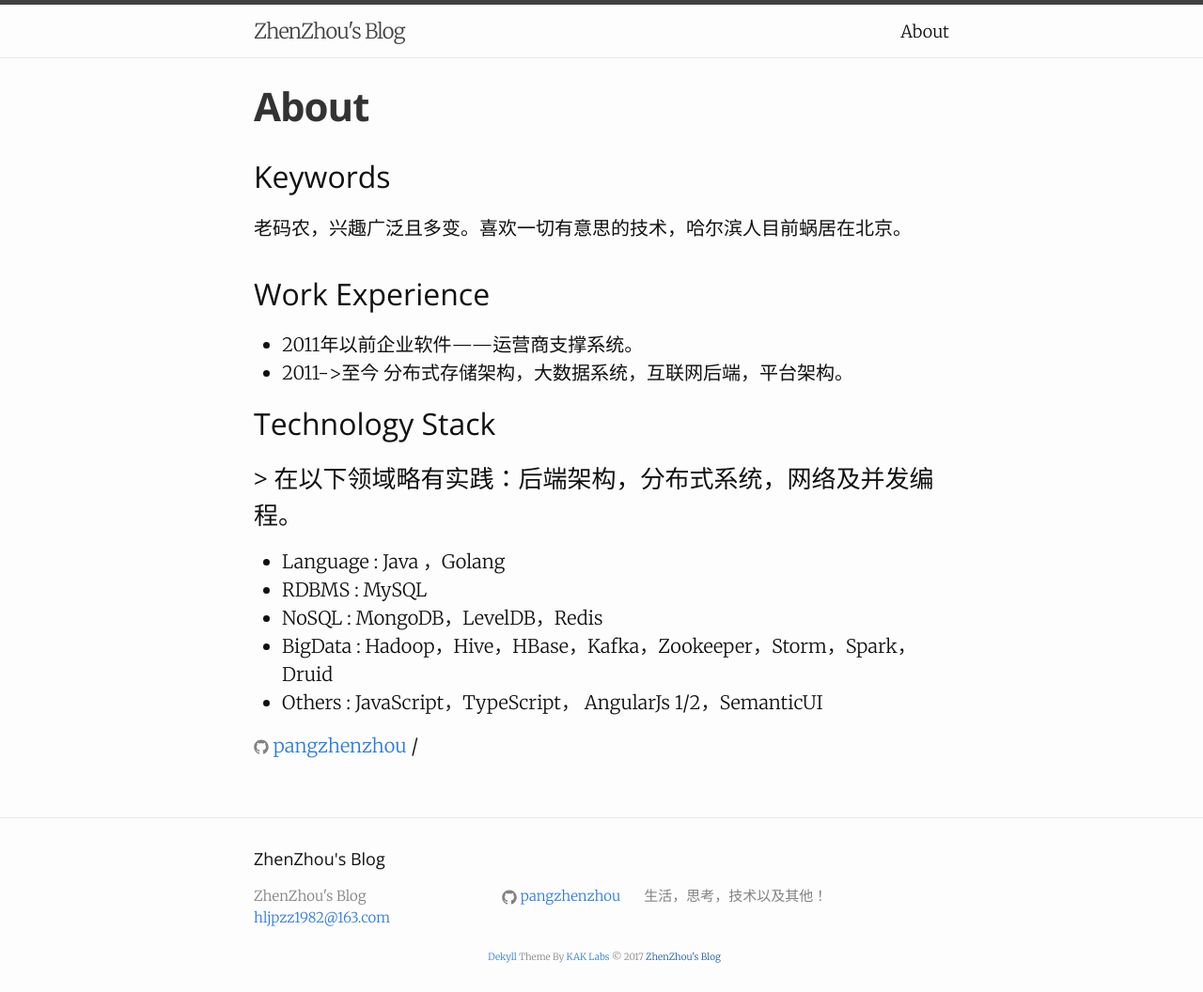
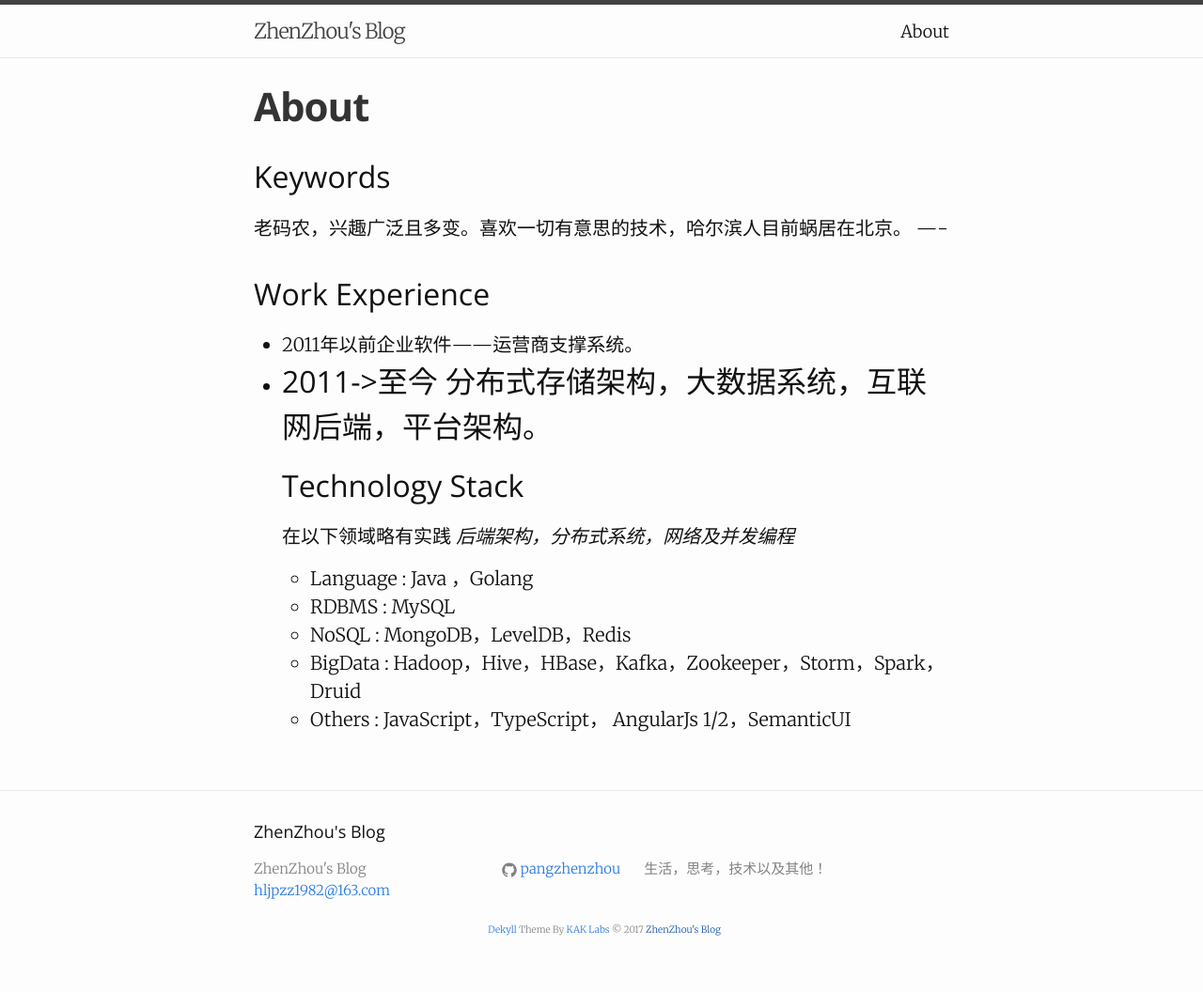
Before and after one commit to pangzhenzhou/pzz-github-pages-blog, a Jekyll site: the page built from about.md, in a window 1280 px wide. Shown: the whole page at 94% size. Built offline with Jekyll 4.4.1, drawn with Linux system fonts in a browser that asks for light colours; after the commit the page ends 1027 px from its top, so only the background shows below that.

Commit message:
update about page

```diff
--- a/about.md
+++ b/about.md
@@ -5,19 +5,16 @@ permalink: /about/
 ---
 ## Keywords
 老码农，兴趣广泛且多变。喜欢一切有意思的技术，哈尔滨人目前蜗居在北京。
-
+----
 ## Work Experience
 * 2011年以前企业软件——运营商支撑系统。
 * 2011->至今 分布式存储架构，大数据系统，互联网后端，平台架构。
+----
+## Technology Stack
+####    在以下领域略有实践 *后端架构，分布式系统，网络及并发编程*
 
-## Technology Stack
-
-### > 在以下领域略有实践：后端架构，分布式系统，网络及并发编程。
-
-* Language : Java ，Golang
-* RDBMS    : MySQL
-* NoSQL    : MongoDB，LevelDB，Redis
-* BigData  : Hadoop，Hive，HBase，Kafka，Zookeeper，Storm，Spark，Druid
-* Others   : JavaScript，TypeScript， AngularJs 1/2，SemanticUI
-
-{% include icon-github.html username="pangzhenzhou" %} /
+    * Language : Java ，Golang
+    * RDBMS    : MySQL
+    * NoSQL    : MongoDB，LevelDB，Redis
+    * BigData  : Hadoop，Hive，HBase，Kafka，Zookeeper，Storm，Spark，Druid
+    * Others   : JavaScript，TypeScript， AngularJs 1/2，SemanticUI
```
